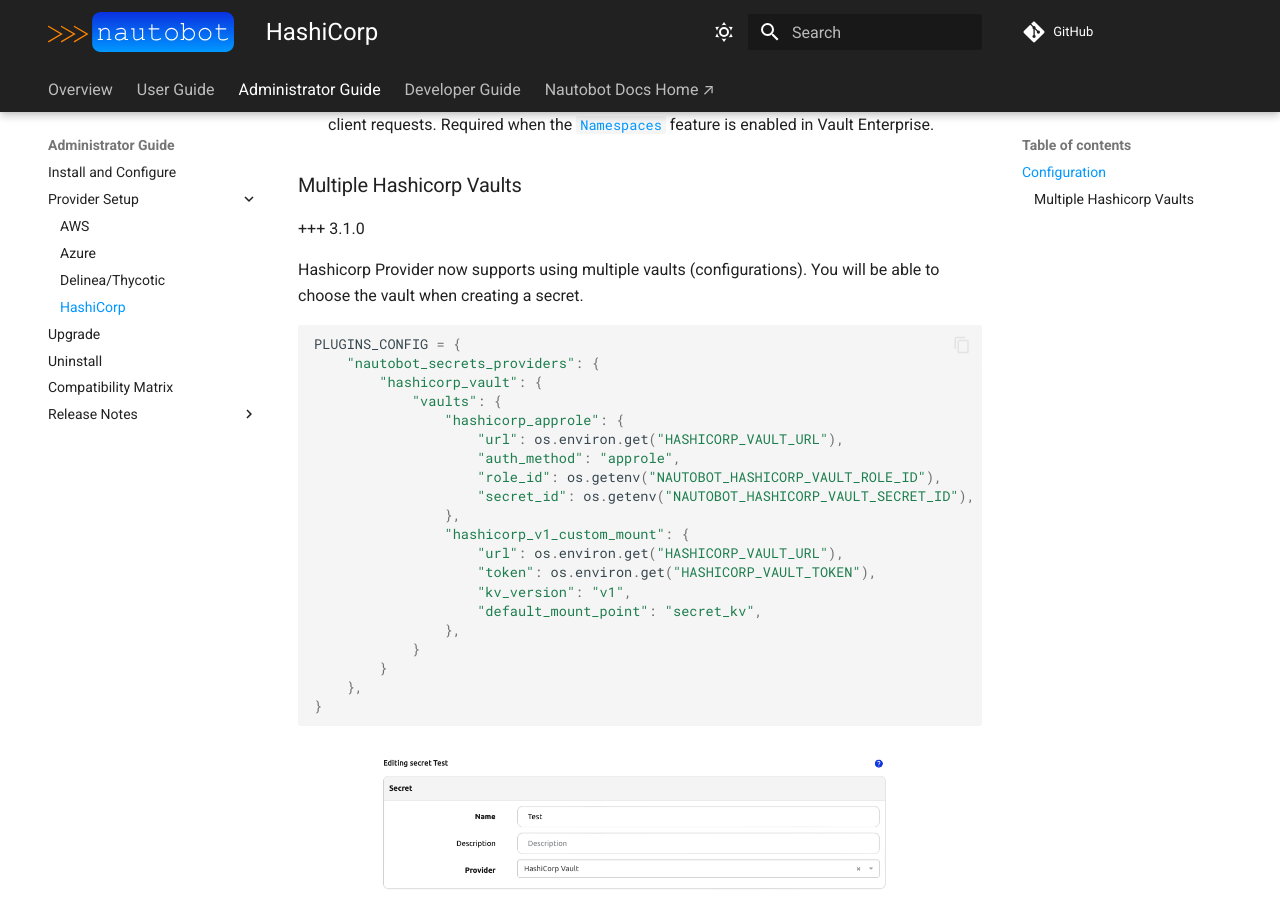
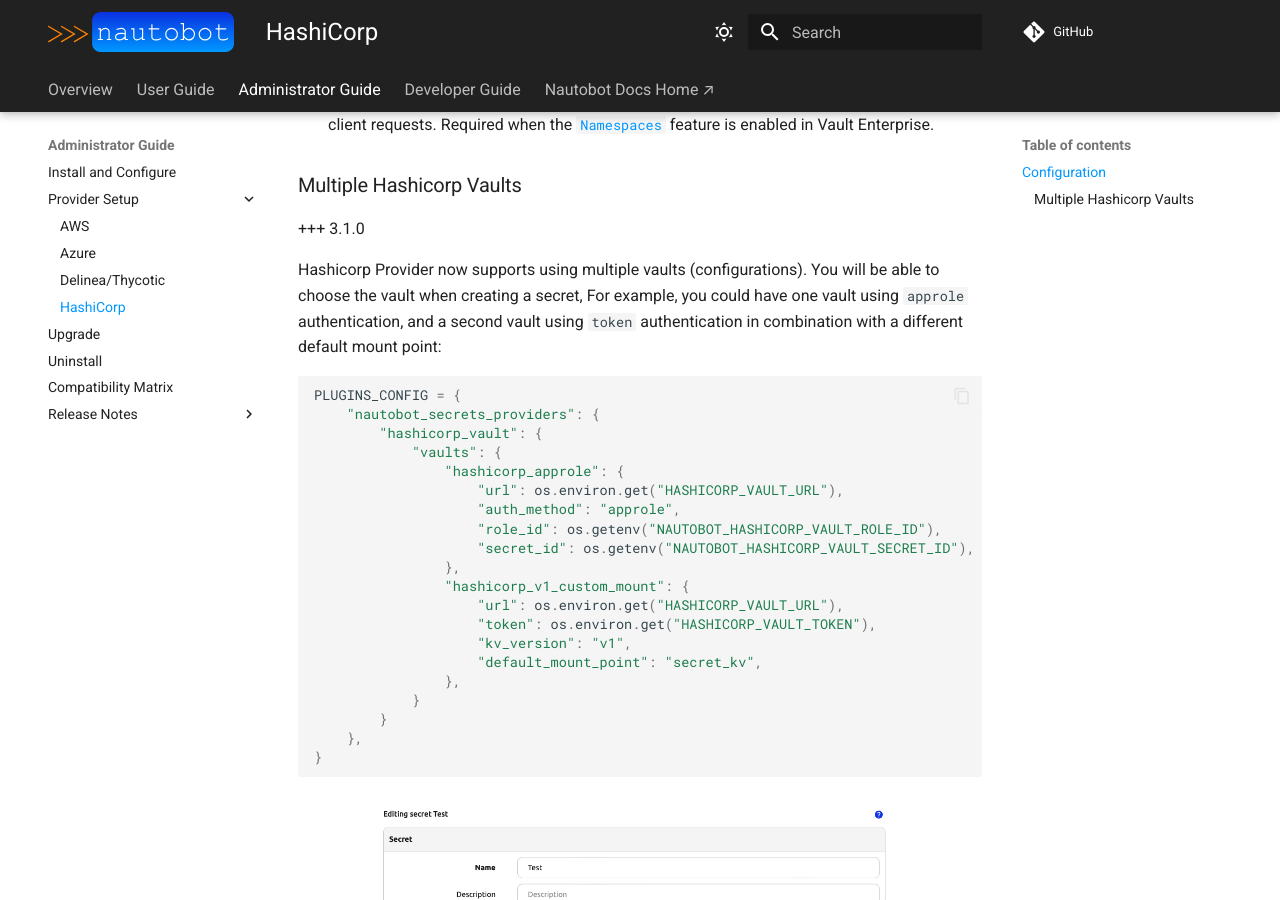
Before and after one commit to nautobot/nautobot-app-secrets-providers, an MkDocs documentation site: the page built from docs/admin/providers/hashicorp_setup.md, in a window 1280 px wide and 900 px high, scrolled down 1397 px. Built offline with MkDocs 1.6.1 and Material for MkDocs 9.7.7, drawn with Linux system fonts in a browser that asks for light colours; comment, search, counter and statistics services are not loaded.

Commit message:
Update docs/admin/providers/hashicorp_setup.md
Co-authored-by: Glenn Matthews <glenn.matthews@networktocode.com>

````diff
--- a/docs/admin/providers/hashicorp_setup.md
+++ b/docs/admin/providers/hashicorp_setup.md
@@ -32,7 +32,7 @@
 
 +++ 3.1.0
 
-Hashicorp Provider now supports using multiple vaults (configurations). You will be able to choose the vault when creating a secret.
+Hashicorp Provider now supports using multiple vaults (configurations). You will be able to choose the vault when creating a secret, For example, you could have one vault using `approle` authentication, and a second vault using `token` authentication in combination with a different default mount point:
 
 ```python
 PLUGINS_CONFIG = {
````
